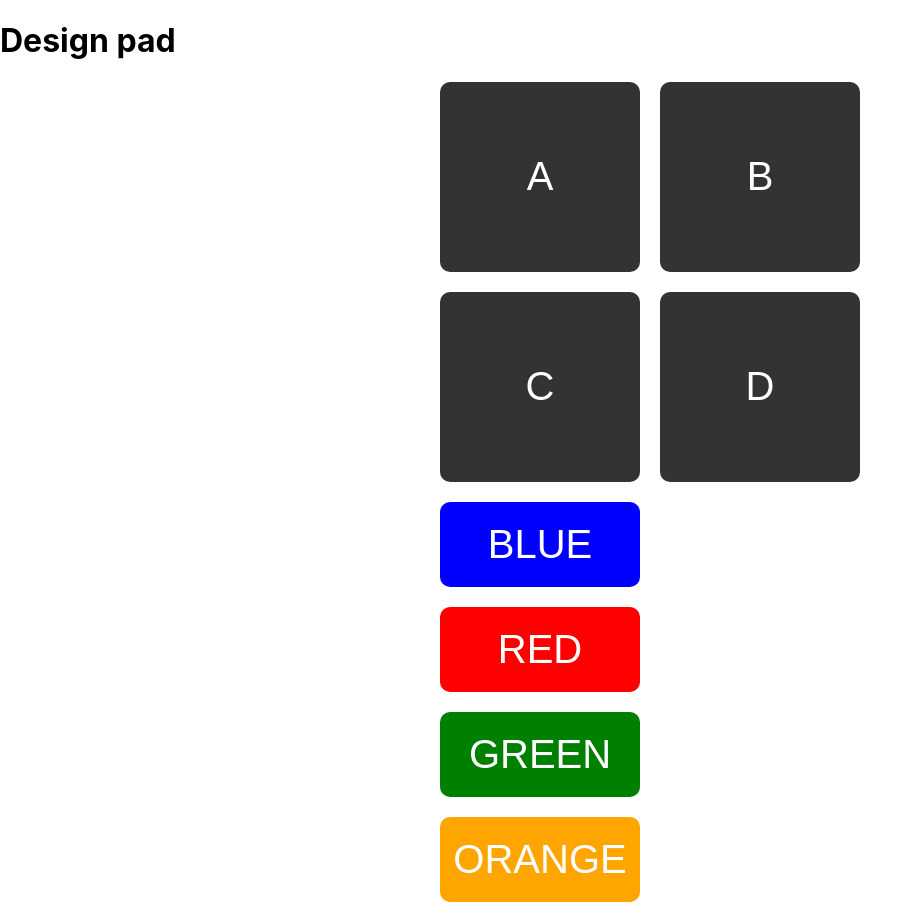
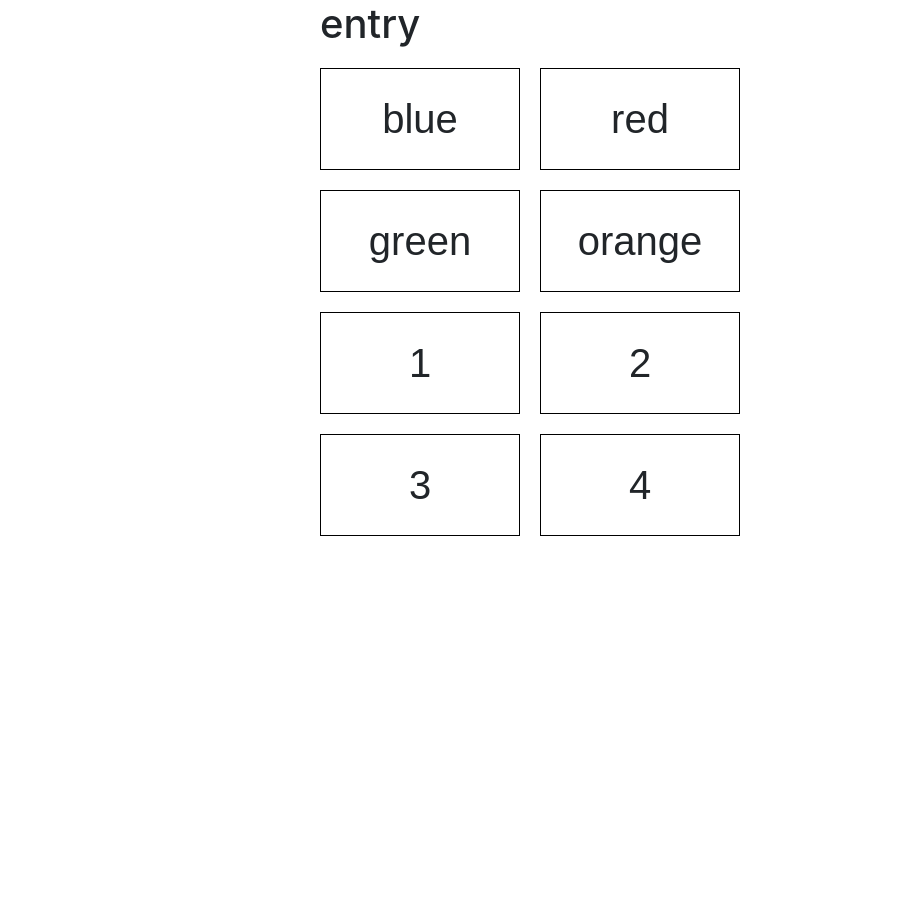
Before and after one commit to RomanJordan/js-hw3, a React (Create React App) app: page / in a window 1280 px wide. Shown: the whole page, without its empty margins (0-921 px from the left). After the commit the page ends 800 px from the top, so only its background shows below. Built offline with nearby package versions, Linux system fonts and the light colour scheme.

Commit message:
react dnd functionality

```diff
--- a/package.json
+++ b/package.json
@@ -6,7 +6,11 @@
     "@testing-library/jest-dom": "^5.11.4",
     "@testing-library/react": "^11.1.0",
     "@testing-library/user-event": "^12.1.10",
+    "bootstrap": "^4.5.3",
     "react": "^17.0.1",
+    "react-bootstrap": "^1.4.0",
+    "react-dnd": "^11.1.3",
+    "react-dnd-html5-backend": "^11.1.3",
     "react-dom": "^17.0.1",
     "react-scripts": "4.0.0",
     "web-vitals": "^0.2.4"
--- a/src/App.css
+++ b/src/App.css
@@ -1,37 +1,46 @@
-.App {
+html {
+  position: relative;
+  background: white;
+  height: 200px;
+  width: 50%;
+  margin: 0 auto;
 
+  resize: both;
+  overflow: auto;
 }
-.container{
-  margin: 20px auto;
-  width:400px;
-  height:400px;
-  background-color:#fff;
+
+.item-container {
   display:grid;
   grid-template-columns: 200px 200px;
   grid-row: auto auto;
   grid-column-gap: 20px;
   grid-row-gap: 20px;
+  text-align: center;
+  margin: 20px auto;
 }
-.box{
-  background-color:#333;
+
+.item {
+  border: 1px solid black;
   padding:20px;
-  border-radius:10px;
-  color:#fff;
-  display:flex;
-  align-items:center;
-  justify-content:center;
   font-size:40px;
   font-family:sans-serif;
+
 }
 
-.controls-container {
-  margin: 20px auto;
-  width:400px;
-  height:400px;
-  background-color:#fff;
+.design-container {
   display:grid;
-  grid-template-columns: 200px;
-
+  grid-template-columns: 200px 200px;
+  grid-row: auto auto;
   grid-column-gap: 20px;
   grid-row-gap: 20px;
+  text-align: center;
+  margin: 20px auto;
 }
+
+.design-pad {
+  border: 1px solid black;
+  padding:20px;
+  font-size:40px;
+  font-family:sans-serif;
+
+}
--- a/src/App.js
+++ b/src/App.js
@@ -1,17 +1,47 @@
-import logo from './logo.svg';
+import './App.css';
+import 'bootstrap/dist/css/bootstrap.min.css';
+import { Component } from 'react';
 import Controls from './components/controls'
+import Item from './components/Item'
 import DesignPad from './components/designpad'
-import './App.css';
+import { HTML5Backend } from 'react-dnd-html5-backend'
+import { DndProvider } from 'react-dnd'
+import { DragDropContext } from 'react-dnd'
 
 
-function App() {
-  return (
-    <div className="App">
-      <h1>Design pad</h1>
-      <DesignPad />
-      <Controls/>
-    </div>
-  );
+class App extends Component {
+  state = {
+    items: [
+      {id: 1, name: 'blue'},
+      {id: 2, name: 'red'},
+      {id: 3, name: 'green'},
+      {id: 4, name: 'orange'}
+    ],
+
+    design_item: [
+      {id: 1, name: '1'},
+      {id: 2, name: '2'},
+      {id: 3, name: '3'},
+      {id: 4, name: '4'}
+    ],
+  }
+  render(){
+    return(
+      <DndProvider backend={HTML5Backend}>
+        <h1>entry</h1>
+        <div className="item-container">
+          {this.state.items.map((item, index) => (
+                  <Item key={item.id} item={item} />
+          ))}
+        </div>
+        <div className="design-container">
+          {this.state.design_item.map((design_item, index) => (
+                  <DesignPad key={design_item.id} item={design_item} />
+          ))}
+        </div>
+      </DndProvider>
+    )
+  }
 }
 
-export default App;
+export default (App);
--- /dev/null
+++ b/src/components/Item.js
@@ -0,0 +1,37 @@
+import React, { Component } from 'react';
+import { DragSource } from 'react-dnd';
+
+const itemSource = {
+    beginDrag(props) {
+      console.log('dragging');
+      return props.item;
+    },
+    endDrag(props, monitor, component) {
+      if (!monitor.didDrop()) {
+        return;
+      }
+
+      return props.handleDrop(props.item.id);
+    }
+  }
+
+  function collect(connect, monitor) {
+    return {
+      connectDragSource: connect.dragSource(),
+      connectDragPreview: connect.dragPreview(),
+      isDragging: monitor.isDragging(),
+    }
+  }
+
+class View extends Component {
+    render() {
+        const {isDragging, connectDragSource, item} = this.props;
+        return connectDragSource(
+            <div className="item">
+                <span>{this.props.item.name}</span>
+            </div>
+        )
+    }
+}
+
+export default DragSource('item', itemSource, collect)(View);
--- a/src/components/controls.js
+++ b/src/components/controls.js
@@ -1,4 +1,6 @@
 import React from 'react';
+
+
 
 const ControlsHeader = () => {
     return (
--- a/src/components/designpad.js
+++ b/src/components/designpad.js
@@ -1,48 +1,13 @@
-import React from 'react';
+import React, { Component } from 'react';
 
-
-const DragAndDrop = props => {
-    const handleDragEnter = e => {
-      e.preventDefault();
-      e.stopPropagation();
-    };
-    const handleDragLeave = e => {
-      e.preventDefault();
-      e.stopPropagation();
-    };
-    const handleDragOver = e => {
-      e.preventDefault();
-      e.stopPropagation();
-    };
-    const handleDrop = e => {
-      e.preventDefault();
-      e.stopPropagation();
-    };
-
-const DesignHeader = () => {
+class DesignPad extends Component {
+  render() {
     return (
-        <div class="container">
-            <div class="box" onDrop={e => handleDrop(e)}>A</div>
-            <div class="box" onDrop={e => handleDrop(e)}>B</div>
-            <div class="box" onDrop={e => handleDrop(e)}>C</div>
-            <div class="box" onDrop={e => handleDrop(e)}>D</div>
-        </div>
+      <div className="design-pad">
+        {this.props.item.name}
+      </div>
     )
+  }
 }
 
-
-
-  return (
-    // <div className={'drag-drop-zone'}
-    //   onDrop={e => handleDrop(e)}
-    //   onDragOver={e => handleDragOver(e)}
-    //   onDragEnter={e => handleDragEnter(e)}
-    //   onDragLeave={e => handleDragLeave(e)}
-    // >
-
-    // </div>
-    <DesignHeader/>
-
-  );
-};
-export default DragAndDrop;
+export default DesignPad;
```
Also changed, not shown: 1 other file (tests, documents, lock files or other folders).
